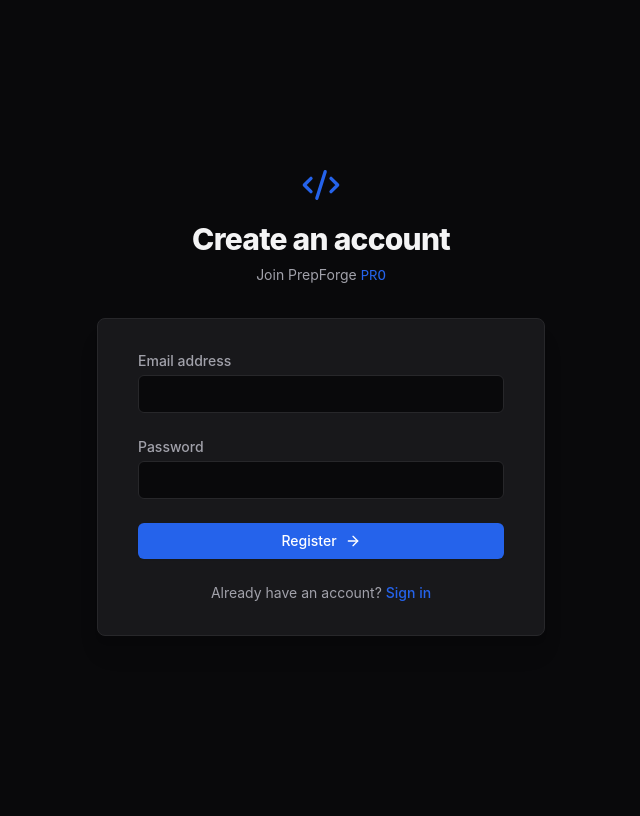
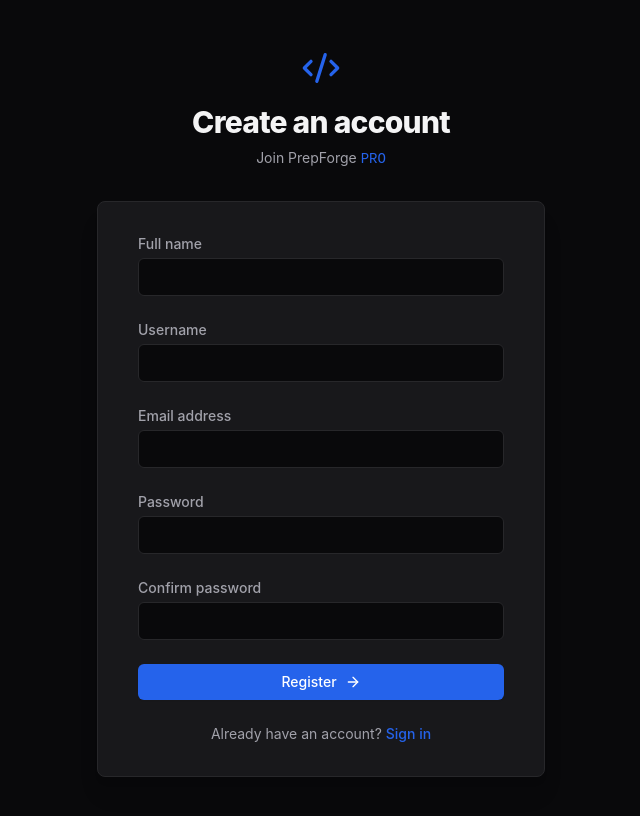
Before and after one commit to rubanofficial/PREPFORGE, a React (Vite) app in the folder client/: page /register in a window 1280 px wide. Shown: the top 816 px of the page, without its empty margins (319-959 px from the left). Built offline with nearby package versions, Linux system fonts and the light colour scheme; no server answers.

Commit message:
Implemented registration form with full name and username fields, error handling, and loading state

```diff
--- a/client/src/pages/RegisterPage.jsx
+++ b/client/src/pages/RegisterPage.jsx
@@ -1,18 +1,37 @@
 import React, { useState } from 'react';
 import { Link, useNavigate } from 'react-router-dom';
 import { Code2, ArrowRight } from 'lucide-react';
+import authService from '../services/authService';
 
 const RegisterPage = () => {
+    const [name, setName] = useState('');
     const [email, setEmail] = useState('');
+    const [username, setUsername] = useState('');
     const [password, setPassword] = useState('');
+    const [passwordConfirm, setPasswordConfirm] = useState('');
+    const [loading, setLoading] = useState(false);
+    const [error, setError] = useState(null);
     const navigate = useNavigate();
 
-    const handleRegister = (e) => {
+    const handleRegister = async (e) => {
         e.preventDefault();
-        // Mock register then redirect to login
-        setTimeout(() => {
-            navigate('/login');
-        }, 500);
+        setError(null);
+        setLoading(true);
+
+        try {
+            const body = { name, email, username, password, passwordConfirm };
+            const res = await authService.register(body);
+
+            if (res && res.success) {
+                navigate('/login');
+            } else {
+                setError(res?.message || 'Registration failed');
+            }
+        } catch (err) {
+            setError(err?.message || err?.error || 'Registration failed');
+        } finally {
+            setLoading(false);
+        }
     };
 
     return (
@@ -32,6 +51,30 @@
             <div className="mt-8 sm:mx-auto sm:w-full sm:max-w-md">
                 <div className="bg-surface py-8 px-4 shadow-xl border border-border sm:rounded-lg sm:px-10">
                     <form className="space-y-6" onSubmit={handleRegister}>
+                        {error && <div className="text-sm text-red-600">{error}</div>}
+
+                        <div>
+                            <label className="block text-sm font-medium text-textMuted mb-1">Full name</label>
+                            <input
+                                type="text"
+                                required
+                                value={name}
+                                onChange={(e) => setName(e.target.value)}
+                                className="w-full bg-background border border-border rounded-md px-4 py-2 text-sm text-textMain focus:outline-none focus:border-primary transition-colors"
+                            />
+                        </div>
+
+                        <div>
+                            <label className="block text-sm font-medium text-textMuted mb-1">Username</label>
+                            <input
+                                type="text"
+                                required
+                                value={username}
+                                onChange={(e) => setUsername(e.target.value)}
+                                className="w-full bg-background border border-border rounded-md px-4 py-2 text-sm text-textMain focus:outline-none focus:border-primary transition-colors"
+                            />
+                        </div>
+
                         <div>
                             <label className="block text-sm font-medium text-textMuted mb-1">Email address</label>
                             <input
@@ -55,11 +98,23 @@
                         </div>
 
                         <div>
+                            <label className="block text-sm font-medium text-textMuted mb-1">Confirm password</label>
+                            <input
+                                type="password"
+                                required
+                                value={passwordConfirm}
+                                onChange={(e) => setPasswordConfirm(e.target.value)}
+                                className="w-full bg-background border border-border rounded-md px-4 py-2 text-sm text-textMain focus:outline-none focus:border-primary transition-colors"
+                            />
+                        </div>
+
+                        <div>
                             <button
                                 type="submit"
-                                className="w-full flex justify-center items-center gap-2 py-2 px-4 border border-transparent rounded-md shadow-sm text-sm font-medium text-white bg-primary hover:bg-primaryHover transition-colors focus:outline-none"
+                                disabled={loading}
+                                className="w-full flex justify-center items-center gap-2 py-2 px-4 border border-transparent rounded-md shadow-sm text-sm font-medium text-white bg-primary hover:bg-primaryHover transition-colors focus:outline-none disabled:opacity-60"
                             >
-                                Register <ArrowRight size={16} />
+                                {loading ? 'Registering...' : 'Register'} <ArrowRight size={16} />
                             </button>
                         </div>
                     </form>
```
